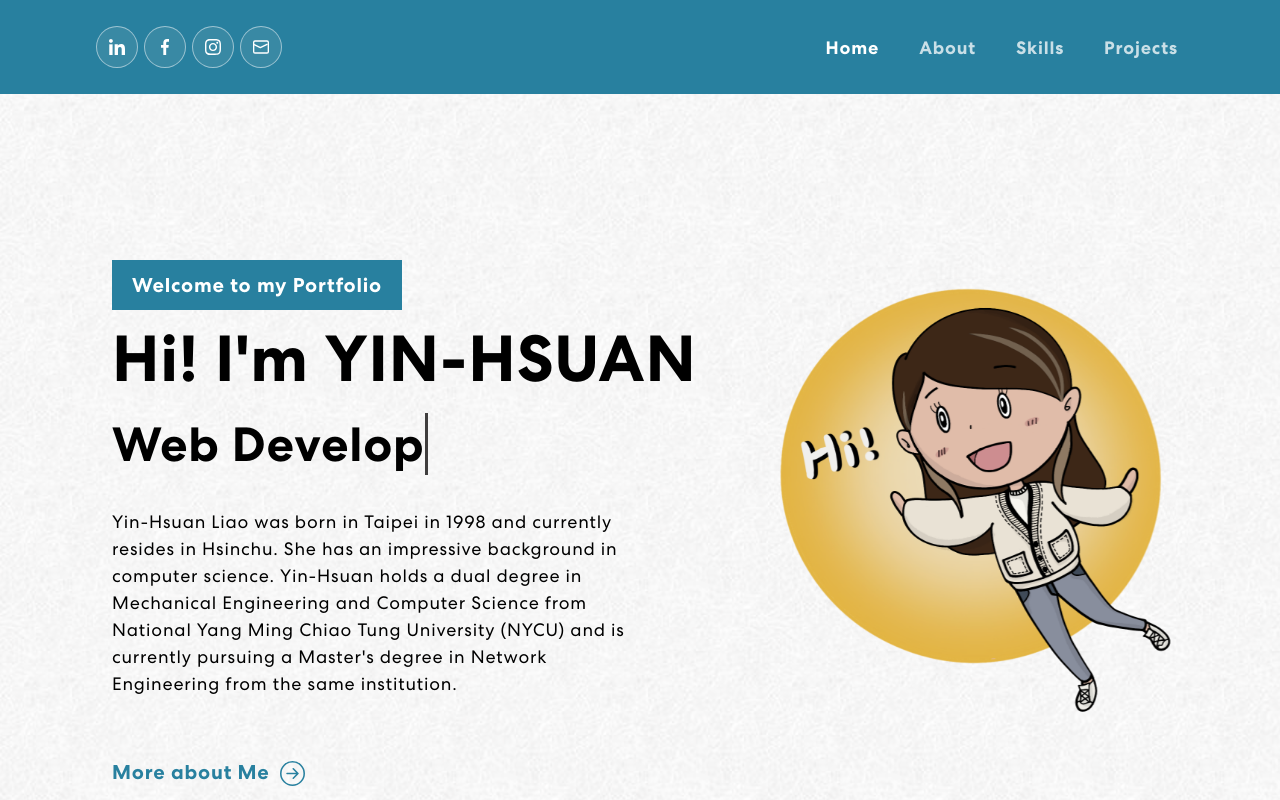
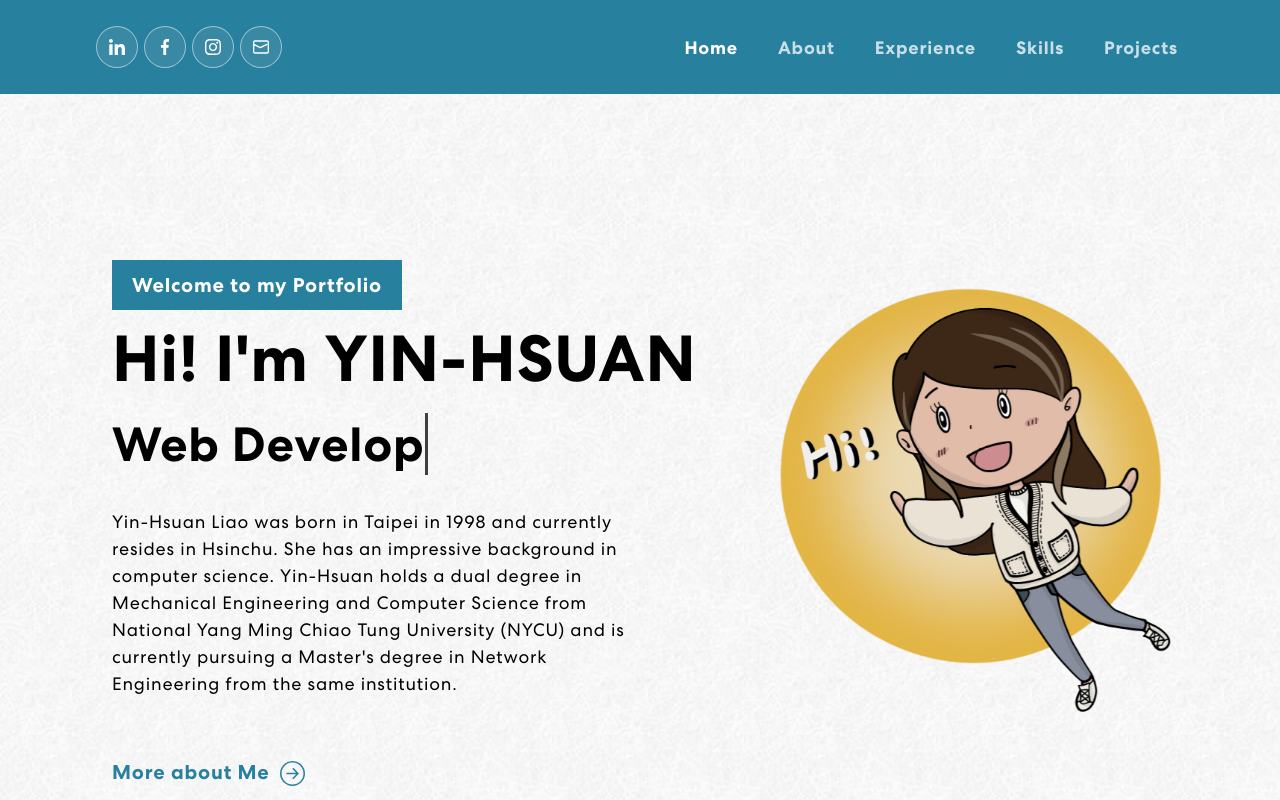
Before and after one commit to yinhsuan/portfolio, a React (Create React App) app: page / in a window 1280 px wide. Shown: the top 800 px of the page. Built offline with nearby package versions, Linux system fonts and the light colour scheme.

Commit message:
add work experience to navbar

```diff
--- a/src/App.css
+++ b/src/App.css
@@ -847,18 +847,18 @@ nav.navbar .navbar-toggler[aria-expanded="true"] .navbar-toggler-icon {
   box-shadow: 3px 3px 6px rgba(0, 0, 0, 0.5);
 } */
 
+
+.work_experience {
+  padding: 80px 0;
+  position: relative;
+  overflow-x: hidden;
+}
 .work_experience h2 {
   color: #000000;
 	font-size: 45px;
 	font-weight: 700;
   text-align: center;
   font-weight: bold;
-  /* margin-bottom: 30px; */
+  margin-bottom: 30px;
   /* margin: 14px auto 30px auto; */
 }
-
-.work_experience {
-  padding: 80px 0;
-  position: relative;
-  overflow-x: hidden;
-}
--- a/src/components/Navbar.js
+++ b/src/components/Navbar.js
@@ -58,6 +58,7 @@ export const NavBar = () => {
             <Nav className="ms-auto">
               <Nav.Link href="#home" className={activeLink === 'home' ? 'active navbar-link' : 'navbar-link'} onClick={() => onUpdateActiveLink('home')}>Home</Nav.Link>
               <Nav.Link href="#about" className={activeLink === 'about' ? 'active navbar-link' : 'navbar-link'} onClick={() => onUpdateActiveLink('about')}>About</Nav.Link>
+              <Nav.Link href="#work_experience" className={activeLink === 'work_experience' ? 'active navbar-link' : 'navbar-link'} onClick={() => onUpdateActiveLink('work_experience')}>Experience</Nav.Link>
               <Nav.Link href="#skills" className={activeLink === 'skills' ? 'active navbar-link' : 'navbar-link'} onClick={() => onUpdateActiveLink('skills')}>Skills</Nav.Link>
               <Nav.Link href="#project" className={activeLink === 'project' ? 'active navbar-link' : 'navbar-link'} onClick={() => onUpdateActiveLink('project')}>Projects</Nav.Link>
               {/* <Nav.Link href="#blog" className={activeLink === 'blog' ? 'active navbar-link' : 'navbar-link'} onClick={() => onUpdateActiveLink('blog')}>Blog</Nav.Link> */}
```
Also changed, not shown: 2 other files (tests, documents, lock files or other folders).
